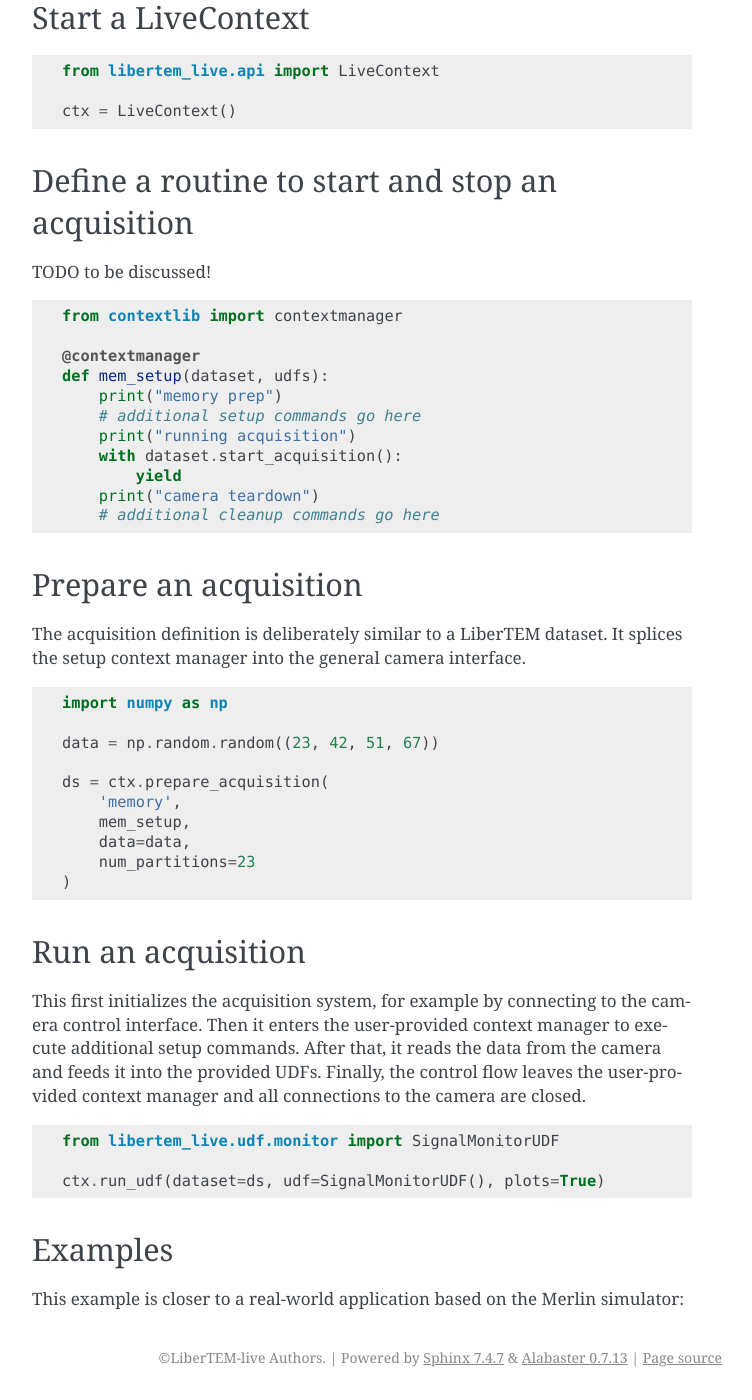
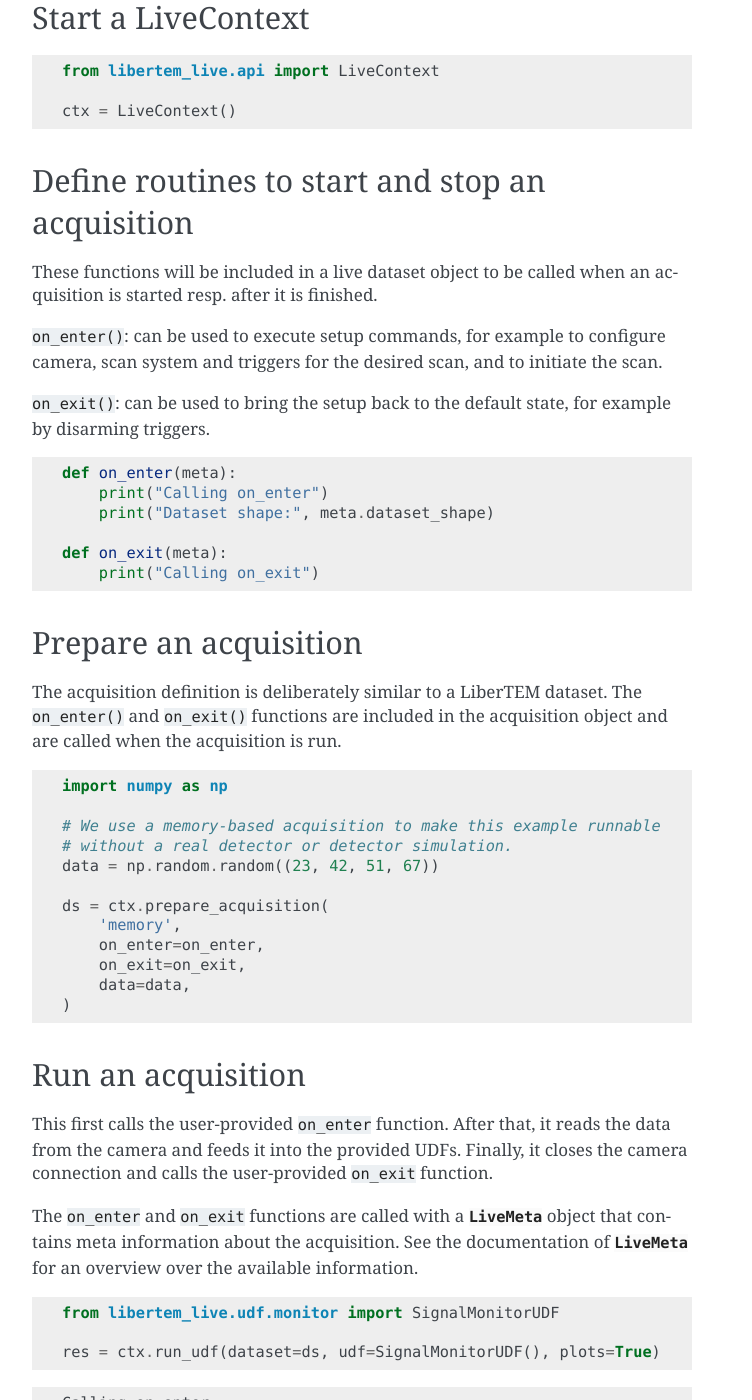
Before and after one commit to LiberTEM/LiberTEM-live, a Sphinx documentation site: the page built from docs/source/usage.rst, in a window 1280 px wide and 1400 px high, scrolled down 930 px. Shown: the whole window, without its empty margins (388-1140 px from the left). Built offline with Sphinx 7.4.7, drawn with Linux system fonts in a browser that asks for light colours; pages that are not in the unit, such as notebooks, are missing from menus; some of the changed text lies outside the part shown.

Commit message:
Use `on_enter`and `on_exit` instead of context manager

```diff
--- a/docs/source/usage.rst
+++ b/docs/source/usage.rst
@@ -39,7 +41,7 @@ This command runs an emulation server on the default ports 6341 for control and
 
     (libertem) $ libertem-live-mib-sim "Ptycho01/20200518 165148/default.hdr"
 
-See :ref:`merlin` for all available command line arguments.
+See :ref:`merlin detector` for all available command line arguments.
 
 Start a LiveContext
 -------------------
@@ -50,58 +52,76 @@ Start a LiveContext
 
     ctx = LiveContext()
 
-Define a routine to start and stop an acquisition
+.. _`enter exit`:
+
+Define routines to start and stop an acquisition
 -------------------------------------------------
 
-TODO to be discussed!
+These functions will be included in a live dataset object to be called when an
+acquisition is started resp. after it is finished.
+
+:code:`on_enter()`: can be used to execute setup commands, for example to
+configure camera, scan system and triggers for the desired scan, and to initiate
+the scan.
+
+:code:`on_exit()`: can be used to bring the setup back to the default state, for
+example by disarming triggers.
 
 .. testcode::
 
-    from contextlib import contextmanager
+    def on_enter(meta):
+        print("Calling on_enter")
+        print("Dataset shape:", meta.dataset_shape)
 
-    @contextmanager
-    def mem_setup(dataset, udfs):
-        print("memory prep")
-        # additional setup commands go here
-        print("running acquisition")
-        with dataset.start_acquisition():
-            yield
-        print("camera teardown")
-        # additional cleanup commands go here
+    def on_exit(meta):
+        print("Calling on_exit")
 
 Prepare an acquisition
 ----------------------
 
 The acquisition definition is deliberately similar to a LiberTEM dataset.
-It splices the setup context manager into the general camera interface.
+The :code:`on_enter()` and :code:`on_exit()` functions are included in the
+acquisition object and are called when the acquisition is run.
 
 .. testcode::
 
     import numpy as np
 
+    # We use a memory-based acquisition to make this example runnable
+    # without a real detector or detector simulation.
     data = np.random.random((23, 42, 51, 67))
 
     ds = ctx.prepare_acquisition(
         'memory',
-        mem_setup,
+        on_enter=on_enter,
+        on_exit=on_exit,
         data=data,
-        num_partitions=23
     )
 
 Run an acquisition
 ------------------
 
-This first initializes the acquisition system, for example by connecting to the
-camera control interface. Then it enters the user-provided context manager to
-execute additional setup commands. After that, it reads the data from the camera
-and feeds it into the provided UDFs. Finally, the control flow leaves the
-user-provided context manager and all connections to the camera are closed.
+This first calls the user-provided :code:`on_enter` function. After that, it reads the data from the camera and feeds
+it into the provided UDFs. Finally, it closes the camera connection and calls
+the user-provided :code:`on_exit` function.
+
+The :code:`on_enter` and :code:`on_exit` functions are called with a
+:class:`~libertem_live.detectors.base.meta.LiveMeta` object that contains meta
+information about the acquisition. See the documentation of
+:class:`~libertem_live.detectors.base.meta.LiveMeta` for an overview over the
+available information.
 
 .. testcode::
 
     from libertem_live.udf.monitor import SignalMonitorUDF
 
-    ctx.run_udf(dataset=ds, udf=SignalMonitorUDF(), plots=True)
+    res = ctx.run_udf(dataset=ds, udf=SignalMonitorUDF(), plots=True)
+
+.. testoutput::
+
+    Calling on_enter
+    Dataset shape: (23, 42, 51, 67)
+    Calling on_exit
 
 Examples
 --------
```
Also changed, not shown: other parts of docs/source/usage.rst (+2 -0 lines), docs/source/reference.rst (+11 -1 lines), 8 other files.
